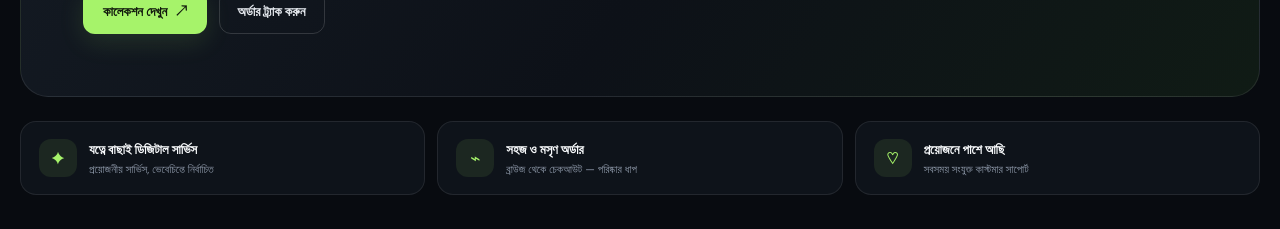
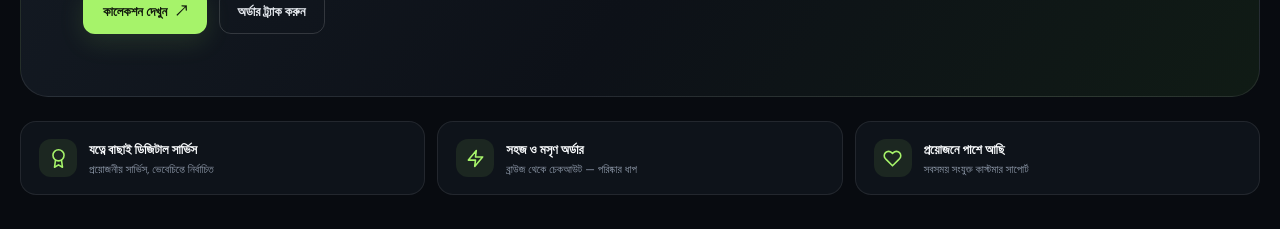
Before and after one commit to samiul-tbc/my-service-store, a Next.js app: page / in a window 1280 px wide. Shown: the part 440-669 px from the top of the page. Built offline with nearby package versions, Linux system fonts and the light colour scheme; no server answers; the database is empty.

Commit message:
Fix benefit SVG icons (were lost in a failed patch) + desktop dead-space: shell and footer bottom padding reduced on desktop

```diff
--- a/app/Footer.js
+++ b/app/Footer.js
@@ -25,7 +25,7 @@ const headingStyle = {
 export default function Footer() {
   const { t } = useLanguage();
   return (
-    <footer
+    <footer className="hc-footer"
       style={{
         borderTop: '1px solid rgba(255, 255, 255, 0.075)',
         background: '#0a0e14',
--- a/app/globals.css
+++ b/app/globals.css
@@ -16,6 +16,7 @@
   .hc-shell{ padding-bottom:44px }
 }
 @media(min-width:901px){ .hc-pop-grid{ grid-template-columns:repeat(3,minmax(0,1fr)) } }
+@media(min-width:1024px){ .hc-footer{ padding-bottom:36px !important } }
 .hc-desktop-nav{display:none}
 @media(min-width:1024px){
   .hc-desktop-nav{display:flex;gap:26px;align-items:center}
--- a/app/page.js
+++ b/app/page.js
@@ -76,6 +76,9 @@ export default function HomePage() {
           width:min(100% - 36px,1240px);
           margin:0 auto;
           padding:22px 0 112px;
+        }
+        @media(min-width:1024px){
+          .hc-shell{ padding-bottom:40px; }
         }
 
         /* Notice bar */
@@ -356,21 +359,21 @@ export default function HomePage() {
       {/* ---------- Benefits ---------- */}
       <section className="hc-benefits" aria-label="Store benefits">
         <div className="hc-benefit">
-          <span className="hc-benefit-icon">✦</span>
+          <span className="hc-benefit-icon"><svg width="19" height="19" viewBox="0 0 24 24" fill="none" stroke="currentColor" strokeWidth="2" strokeLinecap="round" strokeLinejoin="round"><circle cx="12" cy="8" r="7"/><polyline points="8.21 13.89 7 23 12 20 17 23 15.79 13.88"/></svg></span>
           <div>
             <strong>{t.home.benefit1Title}</strong>
             <small>{t.home.benefit1Sub}</small>
           </div>
         </div>
         <div className="hc-benefit">
-          <span className="hc-benefit-icon">⌁</span>
+          <span className="hc-benefit-icon"><svg width="19" height="19" viewBox="0 0 24 24" fill="none" stroke="currentColor" strokeWidth="2" strokeLinecap="round" strokeLinejoin="round"><polygon points="13 2 3 14 12 14 11 22 21 10 12 10 13 2"/></svg></span>
           <div>
             <strong>{t.home.benefit2Title}</strong>
             <small>{t.home.benefit2Sub}</small>
           </div>
         </div>
         <div className="hc-benefit">
-          <span className="hc-benefit-icon">♡</span>
+          <span className="hc-benefit-icon"><svg width="19" height="19" viewBox="0 0 24 24" fill="none" stroke="currentColor" strokeWidth="2" strokeLinecap="round" strokeLinejoin="round"><path d="M20.84 4.61a5.5 5.5 0 0 0-7.78 0L12 5.67l-1.06-1.06a5.5 5.5 0 0 0-7.78 7.78l1.06 1.06L12 21.23l7.78-7.78 1.06-1.06a5.5 5.5 0 0 0 0-7.78z"/></svg></span>
           <div>
             <strong>{t.home.benefit3Title}</strong>
             <small>{t.home.benefit3Sub}</small>
```
